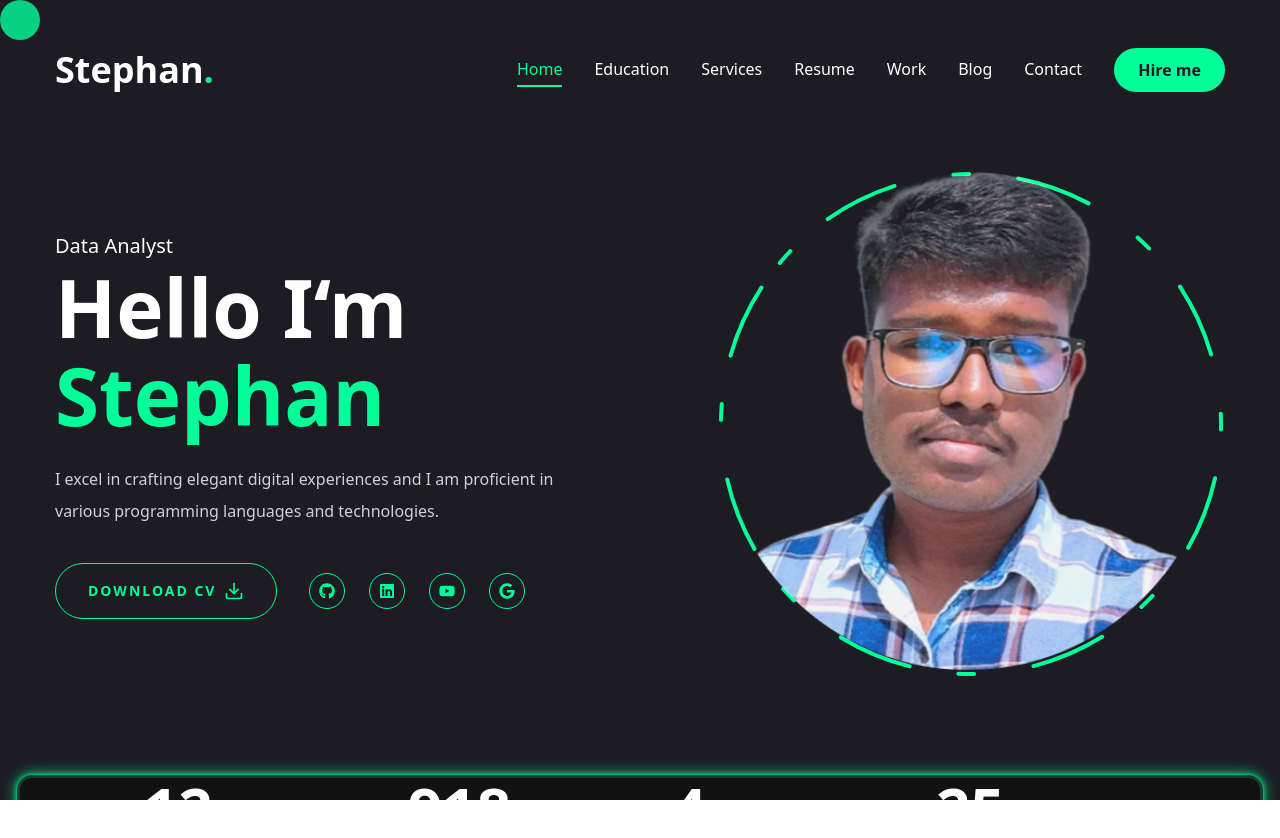
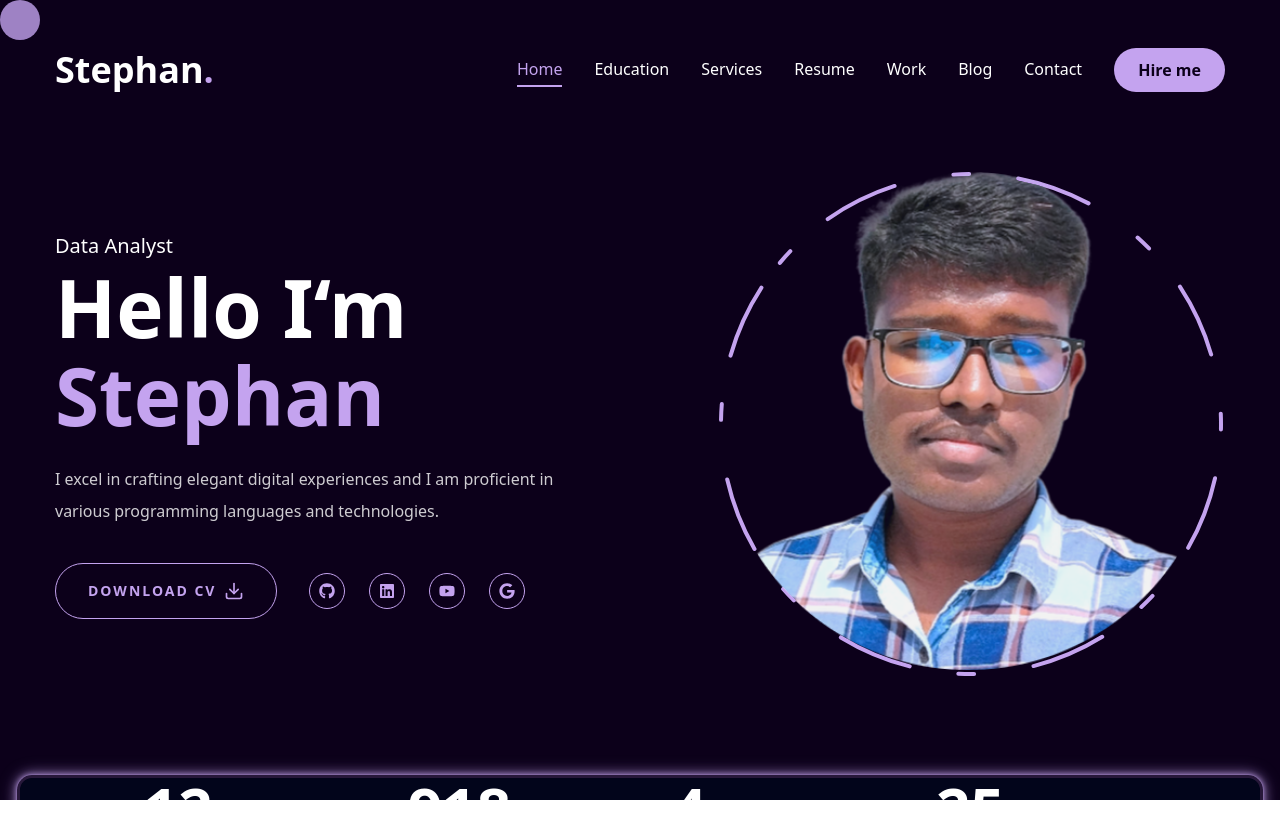
Before and after one commit to StephanBegins/Nextjsportfolio, a Next.js app: page / in a window 1280 px wide. Shown: the top 838 px of the page. Built offline with nearby package versions, Linux system fonts and the light colour scheme.

Commit message:
The Accent color is changed to #c4a3ef and backgroudn to #0c001

```diff
--- a/app/globals.css
+++ b/app/globals.css
@@ -19,8 +19,6 @@
 }
 
 /* Custom Cursor Styles */
-/* Custom Cursor Styles */
-/* globals.css */
 body,
 a,
 button,
@@ -35,14 +33,14 @@ svg {
   left: 0;
   width: 40px;
   height: 40px;
-  background-color: rgba(0, 255, 153, 0.8);
+  background-color: rgba(196, 163, 239, 0.8); /* Updated to c4a3ef */
   border-radius: 50%;
   z-index: 9999;
   transition: transform 0.05s linear, box-shadow 0.2s ease-in-out;
 }
 
 .cursor.glow {
-  box-shadow: 0 0 10px rgba(0, 255, 153, 0.8), 0 0 20px rgba(0, 255, 153, 0.6), 0 0 30px rgba(0, 255, 153, 0.4);
+  box-shadow: 0 0 10px rgba(196, 163, 239, 0.8), 0 0 20px rgba(196, 163, 239, 0.6), 0 0 30px rgba(196, 163, 239, 0.4);
 }
 
 .cursor.scale-150 {
--- a/components/Photo.jsx
+++ b/components/Photo.jsx
@@ -4,12 +4,13 @@ import { motion } from "framer-motion";
 import Image from "next/image";
 
 const Photo = () => {
-    return <div className="w-full h-full relative">
-        <motion.div initial={{ opacity: 0 }}
+    return (
+        <div className="w-full h-full relative">
+            <motion.div
+                initial={{ opacity: 0 }}
                 animate={{
                     opacity: 1,
-                transition: { delay: 2, duration: 0.4, ease:
-                "easeIn" },
+                    transition: { delay: 2, duration: 0.4, ease: "easeIn" },
                 }}
             >
                 {/* image */}
@@ -17,45 +18,50 @@ const Photo = () => {
                     initial={{ opacity: 0 }}
                     animate={{
                         opacity: 1,
-                    transition: { delay: 2.3, duration: 0.3, ease:
-                    "easeInOut" },
+                        transition: { delay: 2.3, duration: 0.3, ease: "easeInOut" },
                     }}
-
-                className="w-[298px] h-[298px] xl:w-[498px] xl:h-[498px] mix-blend-lighten
-                absolute"
-
+                    className="w-[298px] h-[298px] xl:w-[498px] xl:h-[498px] mix-blend-lighten absolute"
                 >
-                <Image src="/assests/photo.png" priority quality={100} fill alt="" className="object-contain" />
+                    <Image
+                        src="/assests/photo.png"
+                        priority
+                        quality={100}
+                        fill
+                        alt=""
+                        className="object-contain"
+                    />
                 </motion.div>
 
-
                 {/* circle */}
-            <motion.svg  className="w-[300px] xl:w-[506px] h-[300px] xl:h-[506px]"
+                <motion.svg
+                    className="w-[300px] xl:w-[506px] h-[300px] xl:h-[506px]"
                     fill="transparent"
                     viewBox="1 1 506 506"
                     xmlns="http://www.w3.org/2000/svg"
                 >
-                <motion.circle cx="253" cy="253" r="250" stroke="#00ff99" strokeWidth="4"
+                    <motion.circle
+                        cx="253"
+                        cy="253"
+                        r="250"
+                        stroke="#c4a3ef"  /* Changed to your new accent color */
+                        strokeWidth="4"
                         strokeLinecap="round"
                         strokeLinejoin="round"
-                    initial={{strokeDasharray: "24 10 0 0"}}
+                        initial={{ strokeDasharray: "24 10 0 0" }}
                         animate={{
-                        strokeDasharray:["15 120 25 25", "16 25 92 72", "4 250 22 22"],
+                            strokeDasharray: ["15 120 25 25", "16 25 92 72", "4 250 22 22"],
                             rotate: [120, 360],
                         }}
                         transition={{
                             duration: 20,
                             repeat: Infinity,
                             repeatType: "reverse",
-
                         }}
                     />
                 </motion.svg>
-
-
             </motion.div>
-    </div>;
-
+        </div>
+    );
 };
 
 export default Photo;
--- a/components/Stats.jsx
+++ b/components/Stats.jsx
@@ -16,7 +16,7 @@ const stats = [
 const Stats = () => {
   return (
     <section className="pt-4 pb-12 xl:pt-0 xl:pb-0 bg-primary px-4">
-      <div className="relative -ml-17 pl-8 bg-alternative rounded-2xl border-4 border-transparent bg-clip-padding animate-glowing-border stats-container">
+      <div className="relative -ml-17 pl-8 bg-[#02051b] rounded-2xl border-4 border-[#c4a3ef] bg-clip-padding animate-glowing-border stats-container">
         <div className="container mx-auto">
           <div className="grid grid-cols-1 sm:grid-cols-2 lg:grid-cols-4 gap-8 max-w-[80vw] mx-auto">
             {stats.map((item, index) => (
--- a/tailwind.config.js
+++ b/tailwind.config.js
@@ -1,4 +1,3 @@
-// tailwind.config.js
 module.exports = {
   darkMode: ["class"],
   content: [
@@ -23,11 +22,8 @@ module.exports = {
     },
     extend: {
       colors: {
-        primary: '#1c1c22', // Your primary background color
-        accent: {
-          DEFAULT: '#00ff99', // Accent color for glowing
-          hover: '#00e187',
-        },
+        primary: '#0c001a', // Custom background color for primary
+        accent: '#c4a3ef', // Updated accent color
         alternative: '#121212', // Updated dark gray for stats background
         darkBlue: '#121C24', // Custom darker blue for stats background
       },
@@ -35,16 +31,16 @@ module.exports = {
       keyframes: {
         "glowing-border": {
           '0%': {
-            borderColor: 'rgba(0, 255, 153, 0)',
-            boxShadow: '0 0 5px rgba(0, 255, 153, 0.5), 0 0 10px rgba(0, 255, 153, 0.4), 0 0 15px rgba(0, 255, 153, 0.3)',
+            borderColor: 'rgba(196, 163, 239, 0)', // updated color
+            boxShadow: '0 0 5px rgba(196, 163, 239, 0.5), 0 0 10px rgba(196, 163, 239, 0.4), 0 0 15px rgba(196, 163, 239, 0.3)',
           },
           '50%': {
-            borderColor: 'rgba(0, 255, 153, 1)',
-            boxShadow: '0 0 5px rgba(0, 255, 153, 1), 0 0 20px rgba(0, 255, 153, 0.8), 0 0 30px rgba(0, 255, 153, 0.6)',
+            borderColor: 'rgba(196, 163, 239, 1)', // updated color
+            boxShadow: '0 0 5px rgba(196, 163, 239, 1), 0 0 20px rgba(196, 163, 239, 0.8), 0 0 30px rgba(196, 163, 239, 0.6)',
           },
           '100%': {
-            borderColor: 'rgba(0, 255, 153, 0)',
-            boxShadow: '0 0 5px rgba(0, 255, 153, 0.5), 0 0 10px rgba(0, 255, 153, 0.4), 0 0 15px rgba(0, 255, 153, 0.3)',
+            borderColor: 'rgba(196, 163, 239, 0)', // updated color
+            boxShadow: '0 0 5px rgba(196, 163, 239, 0.5), 0 0 10px rgba(196, 163, 239, 0.4), 0 0 15px rgba(196, 163, 239, 0.3)',
           }
         },
       },
```
Lines whose indentation alone changed are shown as unchanged.
